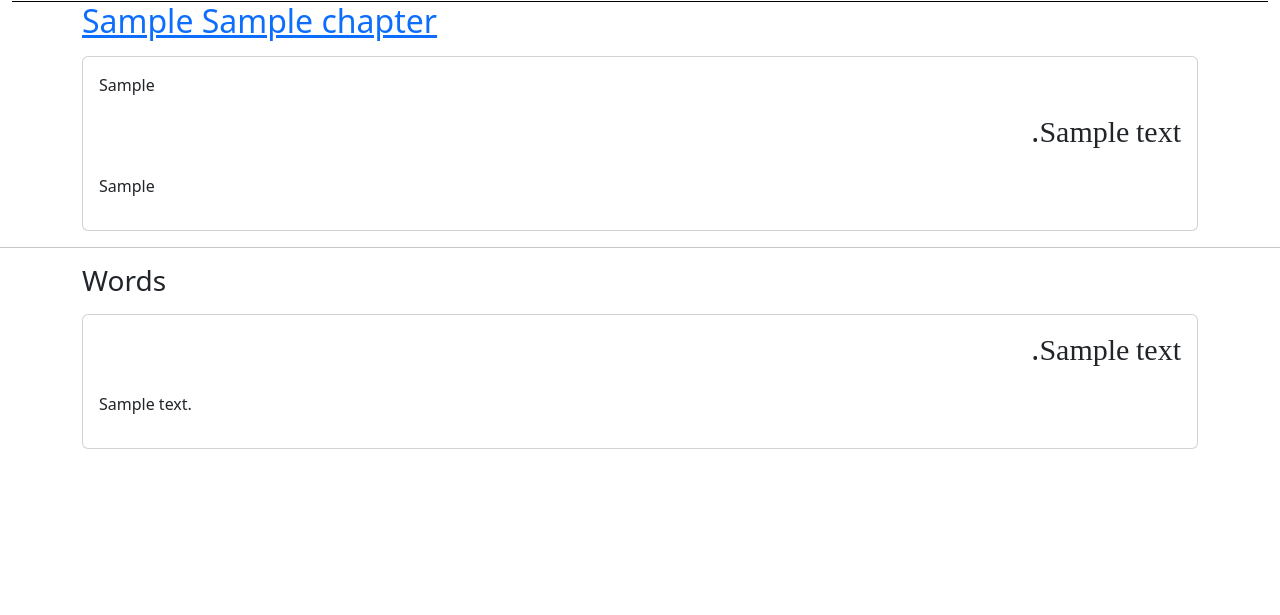
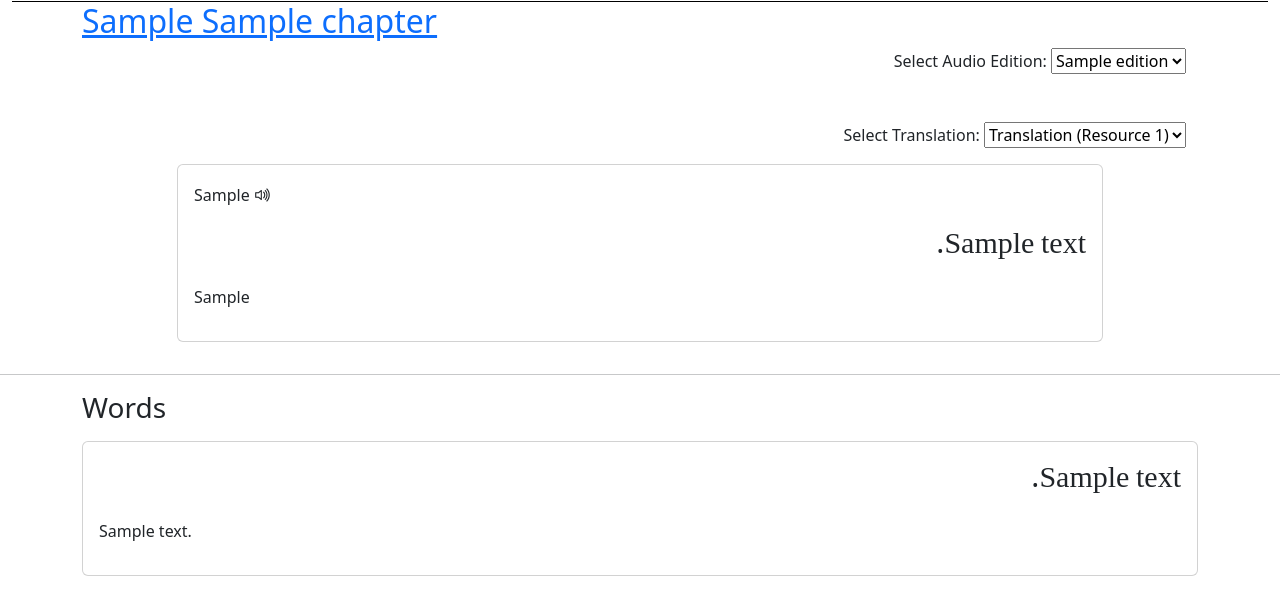
Before and after one commit to SholaAguns/QuranStudyBuddy, a Django app: template quran/templates/quran/verse_detail.html in a window 1280 px wide. Shown: the part 55-670 px from the top of the page. Run offline with Django 5.2, Linux system fonts and the light colour scheme; the template is opened without the code that fills it: most values are stand-ins (such as "Sample title", 1, 10 or a date in 2020); some libraries are stand-ins or nearby versions; some web fonts are replaced.

Commit message:
- Audio files completed -Flashcard audio -Next verse buttons

```diff
--- a/flashcard/models.py
+++ b/flashcard/models.py
@@ -29,3 +29,5 @@ class Flashcard(models.Model):
     created_dt = models.DateTimeField(auto_now=True)
     user_answer = models.TextField(null=True)
     correct_answer_given = models.BooleanField(null=True)
+    selected_audio = models.TextField(blank=True, null=True)
+    audio_filepaths = models.JSONField(null=True, blank=True)
--- a/quran/templates/quran/chapter_detail.html
+++ b/quran/templates/quran/chapter_detail.html
@@ -78,7 +78,6 @@
                       <audio controls id="audio-{{ verse.id }}" class="verse-audio" data-verse-id="{{ verse.id }}" style="width: 100%;">
                           <source src="{{ verse.selected_audio.audio_path }}" type="audio/mp3"/>
                       </audio>
-                      <span>
                       {% endif %}
                     {% endif %}
                 </div>
--- a/quran/templates/quran/verse_detail.html
+++ b/quran/templates/quran/verse_detail.html
@@ -10,13 +10,62 @@
   font-style: normal;
   font-size: 30px;
     }
+  .bi-volume-up{
+    font-size: 18px;
+  }
+  .position_arrows{
+    font-size: 30px;
+  }
 
 </style>
 <div class="jumbotron chapter_heading container">
     <a href="{% url 'quran:chapter_detail' pk=verse.chapter.id %}"><h2 id="chapter-name">{{ verse.verse_key }} {{ verse.chapter.name_simple }}</h2></a>
+    <div class="container" align="right">
+      <form method="get">
+          <label for="translation">Select Audio Edition:</label>
+          <select name="audio_edition" id="audio_edition" onchange="this.form.submit()">
+              {% for edition in available_audio_editions %}
+                  <option value="{{ edition.identifier }}"
+                          {% if selected_audio_identifier == edition.identifier %}selected{% endif %}>
+                      {{ edition.english_name }}
+                  </option>
+              {% endfor %}
+          </select>
+      </form><br><br>
+    <form method="get">
+        <label for="translation">Select Translation:</label>
+        <select name="translation" id="translation" onchange="this.form.submit()">
+            {% for translation in available_translations %}
+                <option value="{{ translation.resource_id }}"
+                        {% if selected_resource_id == translation.resource_id %}selected{% endif %}>
+                    Translation (Resource {{ translation.resource_id }})
+                </option>
+            {% endfor %}
+        </select>
+    </form>
+</div>
+<div class="row">
+
+  <div class="col-1 d-flex justify-content-center align-items-center position_arrows" id="previous_verse_arrow">
+    {%if previous_verse_id %}
+        <a href="{% url 'quran:verse_detail' pk=previous_verse_id %}">
+            <i class="bi bi-arrow-left position-absolute left-arrow"></i>
+        </a>
+      {% endif %}
+  </div>
+
+  <div class="col-10">
     <div class="card my-3">
             <div class="card-body">
-                <p class="text-start">{{ verse.verse_key }}</p>
+                <p class="text-start">
+                  {{ verse.verse_key }}
+                  {%if verse.selected_audio %}
+                    <i class="bi bi-volume-up" onclick="document.getElementById('audio-{{ verse.id }}').play()"></i>
+                    <audio id="audio-{{ verse.id }}" class="flashcard-audio" data-flashcard-id="{{ verse.id }}" style="width: 100%;">
+                        <source src="{{ verse.selected_audio.audio_path }}" type="audio/mp3"/>
+                    </audio>
+                  {% endif %}
+                </p>
                 <p class="text-end verse_text" style="direction: rtl;">{{ verse.text_uthmani }}</p>
                 <p class="text-start">
                     {% if verse.selected_translation %}
@@ -27,6 +76,17 @@
                 </p>
             </div>
         </div>
+      </div>
+
+            <div class="col-1 d-flex justify-content-center align-items-center position_arrows" id="next_verse_arrow">
+              {%if next_verse_id %}
+                  <a href="{% url 'quran:verse_detail' pk=next_verse_id %}">
+                      <i class="bi bi-arrow-right position-absolute right-arrow"></i>
+                  </a>
+              {% endif %}
+            </div>
+
+  </div>
 </div>
 <hr>
 
```
Also changed, not shown: flashcard/services/verse_flashcard_service.py (+11 -2 lines), flashcard/templates/flashcards/flashcardset_detail.html (+34 -2 lines), flashcard/views.py (+12 -1 lines), quran/services/audioservice.py (+13 -0 lines), quran/views.py (+33 -4 lines), todo.txt (+6 -6 lines), flashcard/migrations/0005_flashcard_audio_filepaths_flashcard_selected_audio.py (added).
